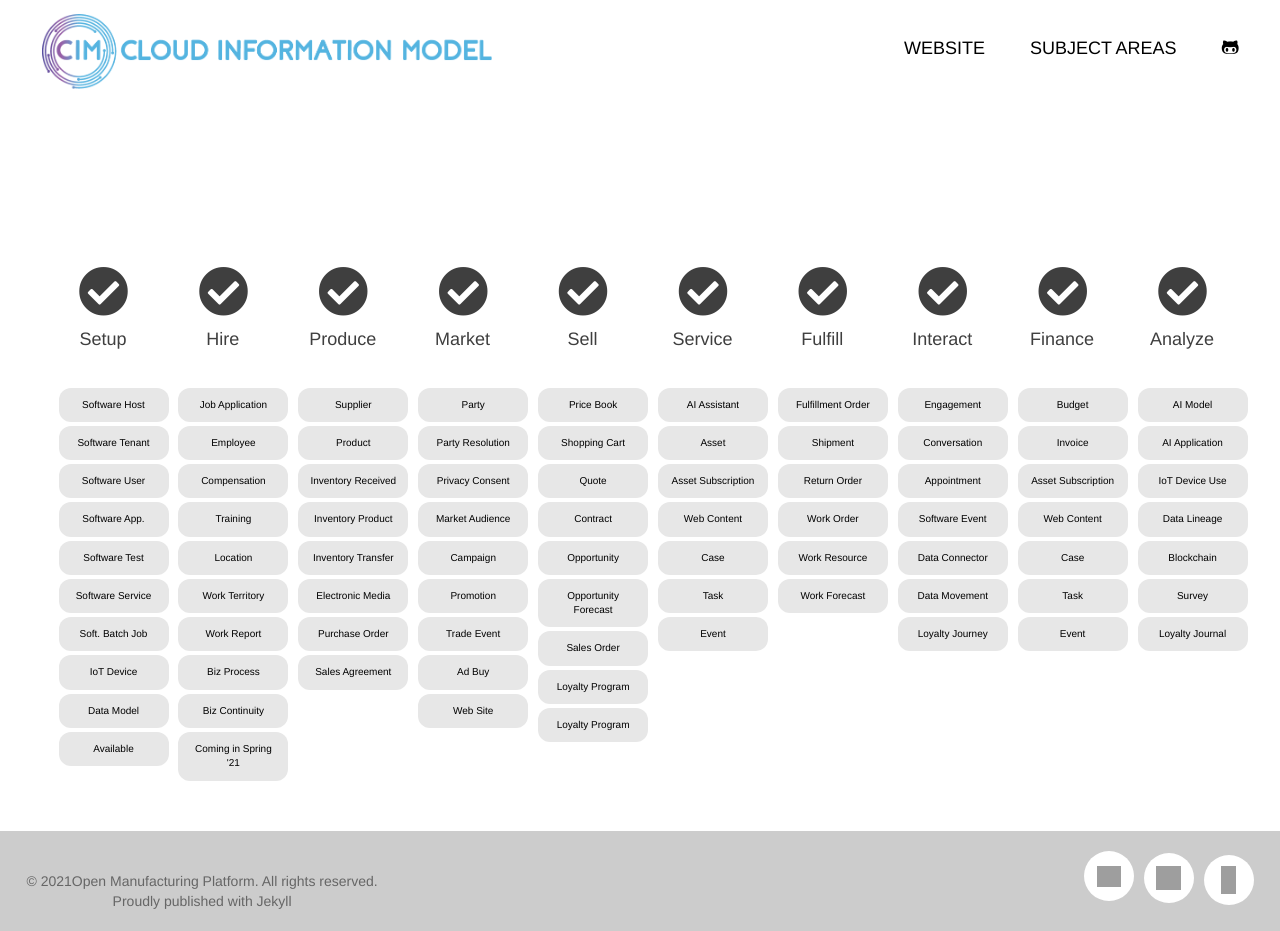
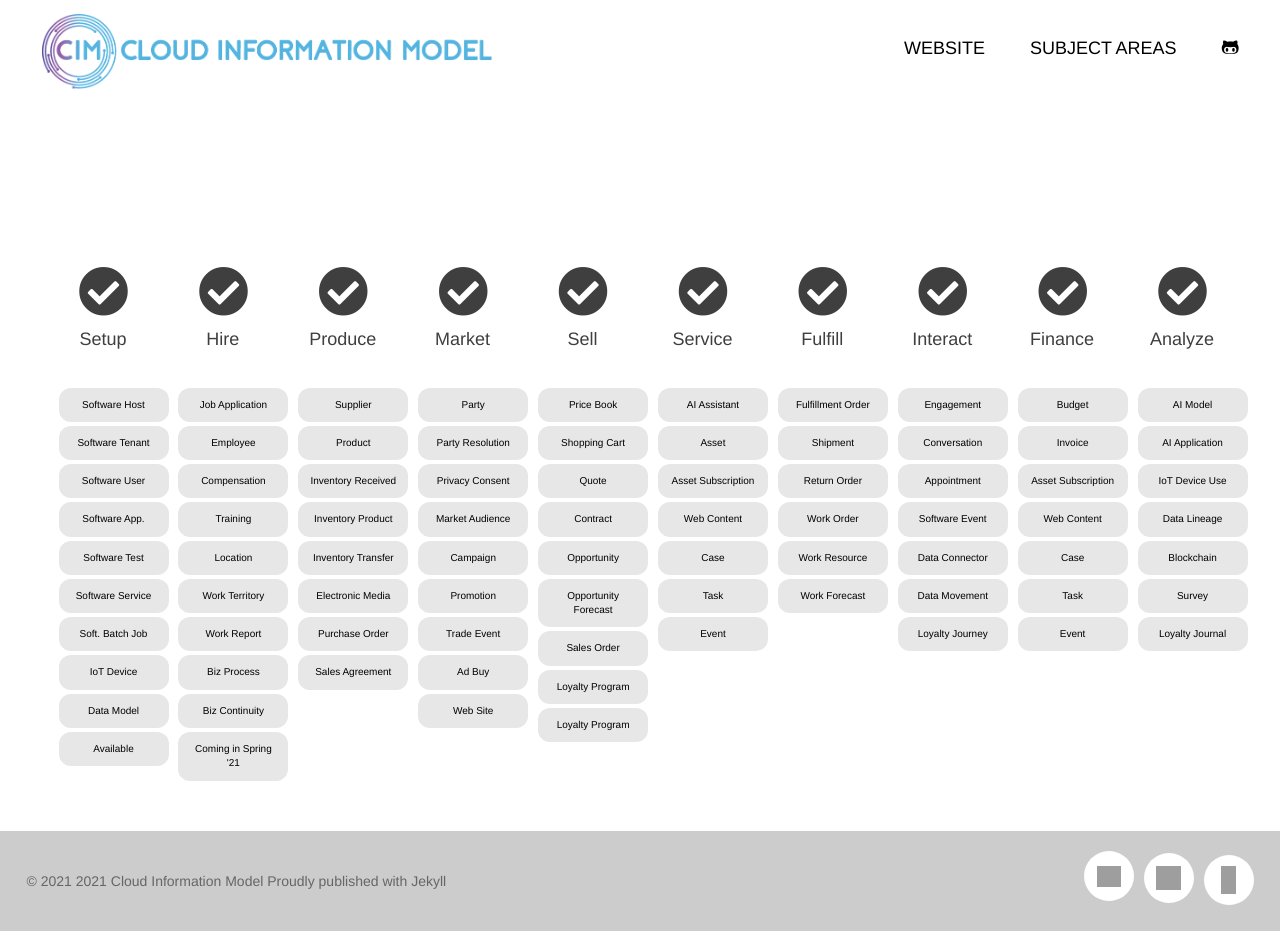
Before and after one commit to standards-hub/cim_github_pages, a Jekyll site: the page built from index.markdown, in a window 1280 px wide and 931 px high. Built offline with Jekyll 4.4.1, drawn with Linux system fonts in a browser that asks for light colours; nearby versions of some CDN libraries; some web fonts are replaced; a script that is not in the unit is left out; grey boxes are pictures that could not be loaded.

Commit message:
Update footer.html

```diff
--- a/_includes/footer.html
+++ b/_includes/footer.html
@@ -7,11 +7,10 @@
     <div class="container">
         <div class="social-list" style="float: right">
 
-             <a class="social social-twitter social-large" href="https://twitter.com/AccentureTech" target="_blank"><i class="icn icn_twitter icn_twitter-footer">Twitter</i></a>
-             <a class="social social-github social-large" href="https://github.com/accenture" target="_blank"><i class="icn icn_github icn_github-footer">Github</i></a>
-             <a class="social social-facebook social-large" href="https://facebook.com/accenture" target="_blank"><i class="icn icn_facebook icn_facebook-footer">Facebook</i></a>
+             <a class="social social-twitter social-large" href="https://twitter.com/" target="_blank"><i class="icn icn_twitter icn_twitter-footer">Twitter</i></a>
+             <a class="social social-github social-large" href="https://github.com/" target="_blank"><i class="icn icn_github icn_github-footer">Github</i></a>
+             <a class="social social-facebook social-large" href="https://facebook.com/" target="_blank"><i class="icn icn_facebook icn_facebook-footer">Facebook</i></a>
         </div>
-        <div style="float: left"><br> &copy; <script>document.write(new Date().getFullYear())</script>Open Manufacturing Platform. All rights reserved. <br>
-        Proudly published with Jekyll</p>
+        <div style="float: left"><br> &copy; <script>document.write(new Date().getFullYear())</script> 2021 Cloud Information Model Proudly published with Jekyll</p>
     </div>
 </footer>
```
